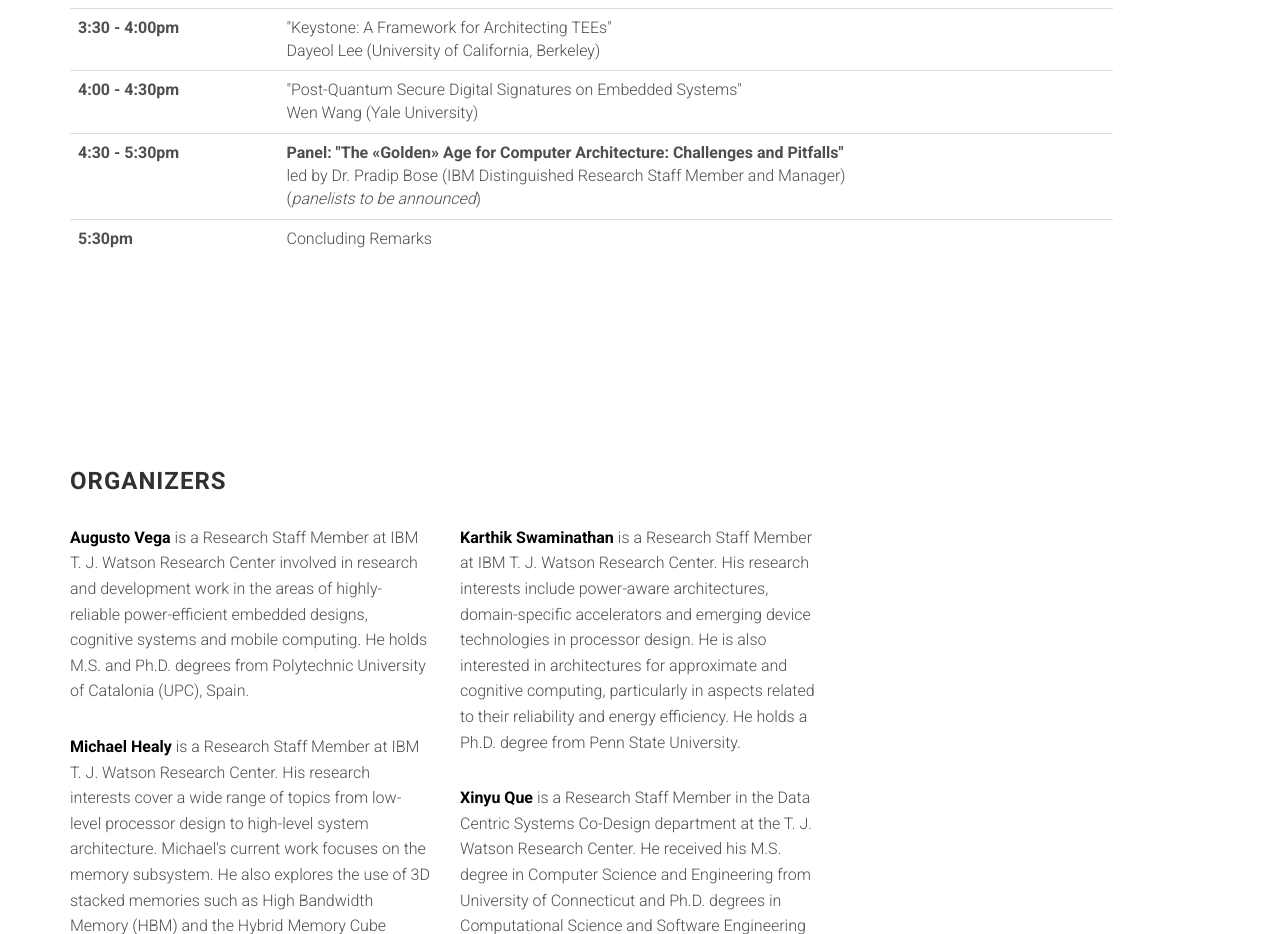
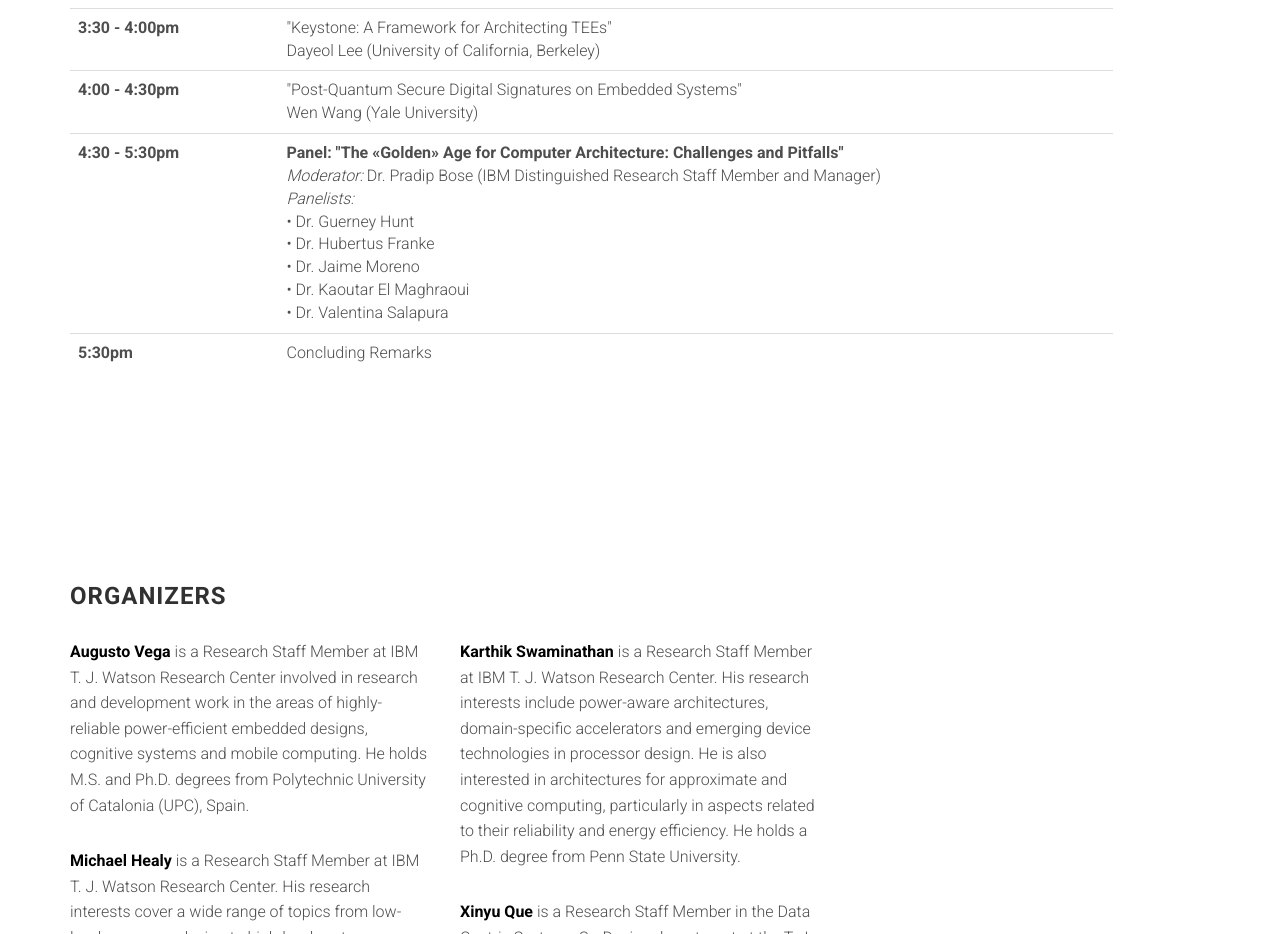
Before and after one commit to augustojv/foca-workshop-2019, a website: page index.html in a window 1280 px wide. Shown: the part 4523-5457 px from the top of the page. Drawn offline with Linux system fonts and the light colour scheme; files whose address does not match are found by name.

Commit message:
Program updated

```diff
--- a/index.html
+++ b/index.html
@@ -417,8 +417,13 @@
                         <tr>
                           <th scope="row">4:30 - 5:30pm</th>
                           <td><strong>Panel: "The &laquoGolden&raquo Age for Computer Architecture: Challenges and Pitfalls"</strong><br>
-                              led by Dr. Pradip Bose (IBM Distinguished Research Staff Member and Manager)<br>
-                              (<i>panelists to be announced</i>)</td>
+                              <em>Moderator:</em> Dr. Pradip Bose (IBM Distinguished Research Staff Member and Manager)<br>
+                              <em>Panelists:</em><br>
+                              &bull; Dr. Guerney Hunt<br>
+                              &bull; Dr. Hubertus Franke<br>
+                              &bull; Dr. Jaime Moreno<br>
+                              &bull; Dr. Kaoutar El Maghraoui<br>
+                              &bull; Dr. Valentina Salapura</td>
                         </tr>
                         <tr>
                           <th scope="row">5:30pm</th>
```
